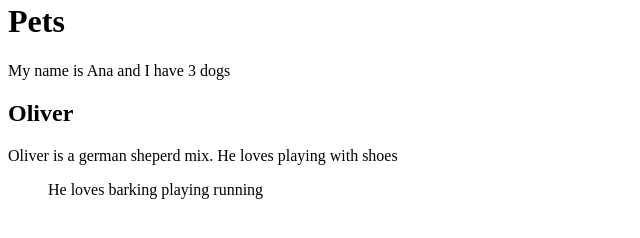
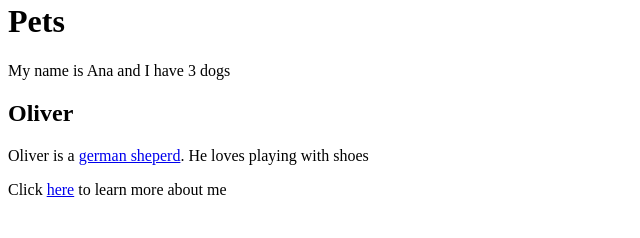
Before and after one commit to anastankovic16/anastankovic16.github.io, a plain HTML site: page index.html in a window 1280 px wide. Shown: the part 330-568 px from the top of the page, without its empty margins (0-640 px from the left). Drawn offline with Linux system fonts and the light colour scheme.

Commit message:
Add files via upload

```diff
--- a/index.html
+++ b/index.html
@@ -8,13 +8,8 @@
         <h1>Pets</h1>
         <p>My name is Ana and I have 3 dogs</p>
         <h2>Oliver</h2>
-        <p>Oliver is a german sheperd mix. He loves playing with shoes</p>
-            <ul> He loves
-                <il>barking</il>
-                <il>playing</il>
-                <il>running</il>
-            </ul>
+        <p>Oliver is a <a href="https://en.wikipedia.org/wiki/German_Shepherd">german sheperd</a>. He loves playing with shoes</p>
+    <p>Click <a href="oliver.html">here</a> to learn more about me</p>
 
-        <marquee>BYE</marquee>
 </body>
 </html>
```
